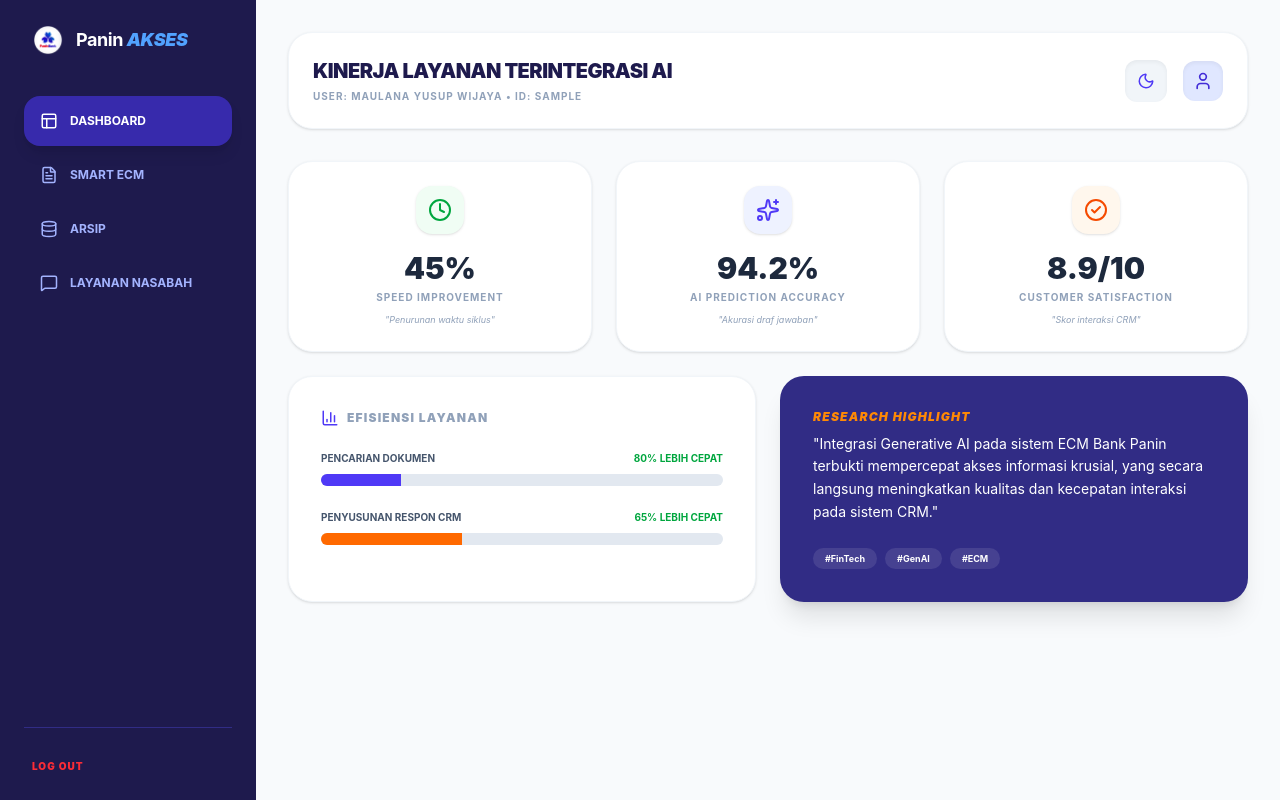
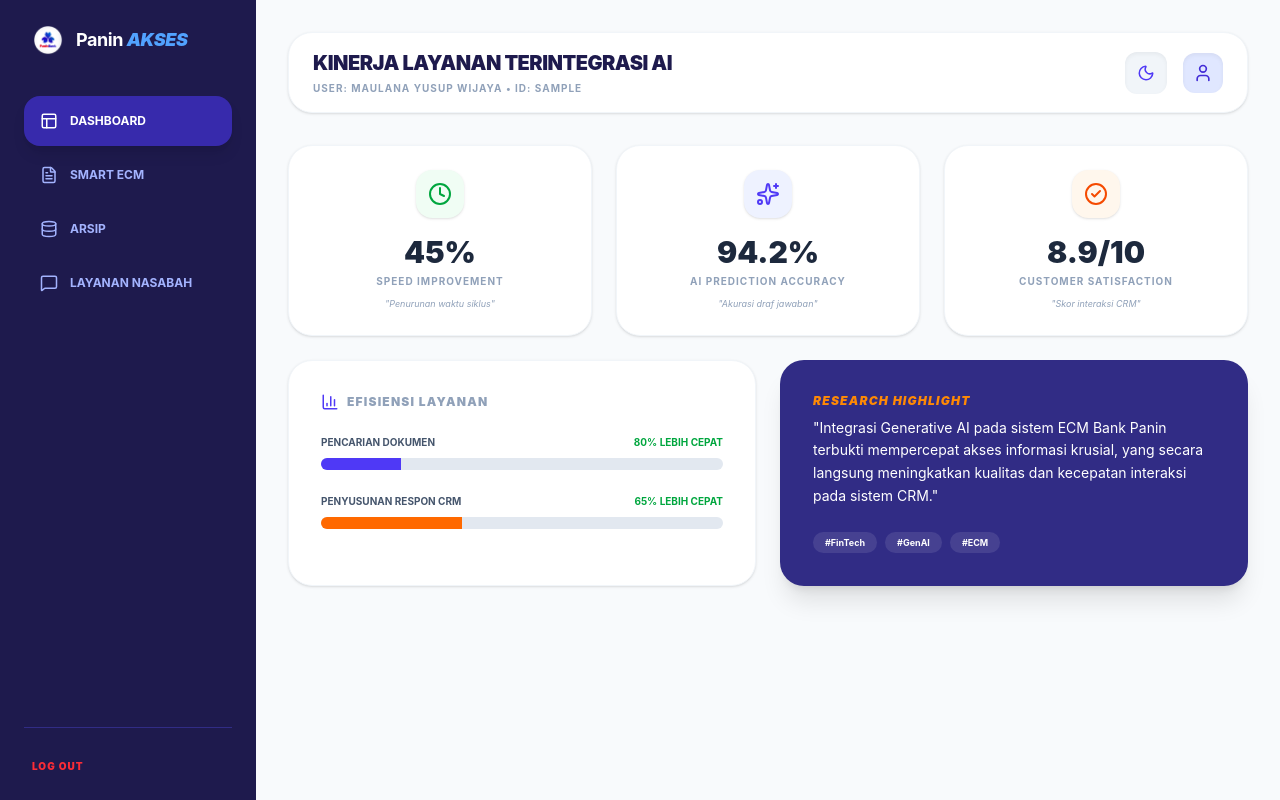
Before and after one commit to myw97-git/sistem-arsip, a React (Vite) app: page / in a window 1280 px wide. Both pictures are taken after typing "Sample", "Sample123" into the empty fields and a click on the button "Login". Built offline with nearby package versions, Linux system fonts and the light colour scheme.

Commit message:
fix: resolve sticky header jitter on scroll

```diff
--- a/src/App.jsx
+++ b/src/App.jsx
@@ -113,7 +113,7 @@
 
   useEffect(() => {
     const handleScroll = () => {
-      if (window.scrollY > 20) {
+      if (window.scrollY > 40) {
         setIsHeaderScrolled(true);
       } else {
         setIsHeaderScrolled(false);
@@ -874,11 +874,10 @@
       {/* Main Content */}
       <main className="flex-1 md:ml-64 p-4 sm:p-6 md:p-8 min-h-screen bg-slate-50 dark:bg-slate-900 transition-colors duration-300 w-full">
 
-        {/* Header */}
-        <header className={`flex justify-between items-center sticky top-2 sm:top-4 z-40 transition-all duration-300 ${
+        <header className={`flex justify-between items-center sticky top-2 sm:top-4 z-40 transition-all duration-300 py-3 sm:py-4 px-4 sm:px-6 mb-6 sm:mb-8 ${
           isHeaderScrolled
-            ? 'py-2.5 px-4 sm:px-6 mb-4 bg-white/95 dark:bg-slate-800/95 backdrop-blur-md shadow-md rounded-2xl border border-slate-200 dark:border-slate-700'
-            : 'py-4 sm:py-6 px-4 sm:px-6 mb-6 sm:mb-8 bg-white dark:bg-slate-800 rounded-3xl shadow-sm dark:shadow-none border border-slate-100 dark:border-slate-700'
+            ? 'bg-white/90 dark:bg-slate-800/90 backdrop-blur-md shadow-md rounded-2xl border border-slate-200 dark:border-slate-700'
+            : 'bg-white dark:bg-slate-800 rounded-3xl shadow-sm dark:shadow-none border border-slate-100 dark:border-slate-700'
         }`}>
           <div className="flex items-center gap-3">
             {/* Hamburger Button for Mobile */}
```
